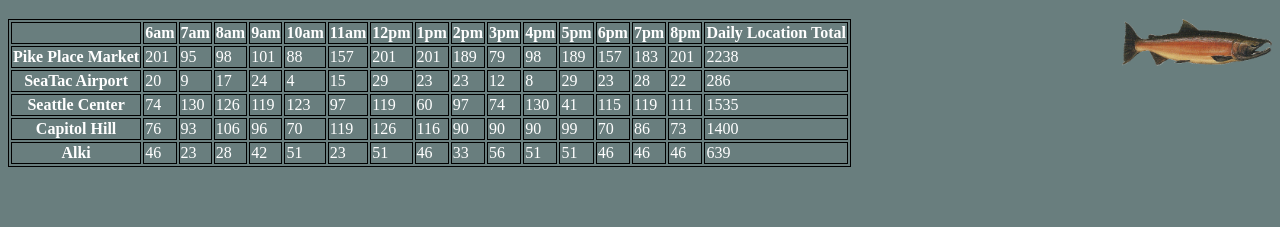
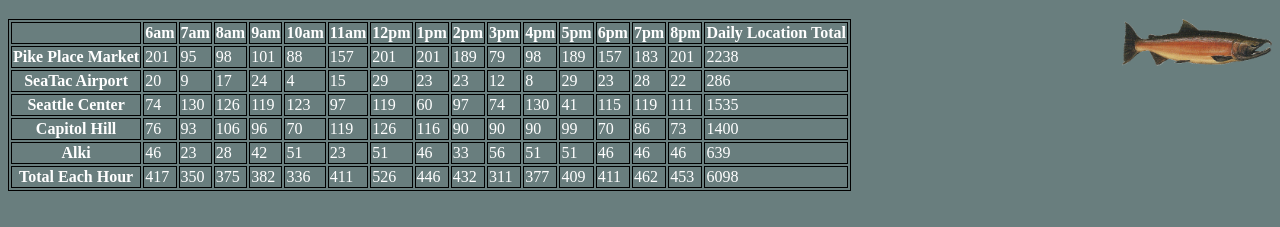
Before and after one commit to kushshrestha01/cookie-stand, a plain HTML site: page sales.html in a window 1280 px wide. Shown: the part 61-288 px from the top of the page. Drawn offline with Linux system fonts and the light colour scheme.

Commit message:
Tuesday assignment completed for resubmission

```diff
--- a/js/app.js
+++ b/js/app.js
@@ -25,13 +25,13 @@
 locationArray.push(location5);
 
 var storeArray = [location1.locationName,location2.locationName,location3.locationName,location4.locationName,location5.locationName,];
-console.log('here is from array ' + storeArray[1]);
+//console.log('here is from array ' + storeArray[1]);
 
 //random number function reference from MDN Math.random docs.
 Store.prototype.randomNumber = function(){
   for(var i=0; i<dailyHours.length; i++){
     this.customersPerHour[i] = Math.floor(Math.random()*(this.max-this.min+1))+this.min;
-    console.log(this.customersPerHour);
+    //console.log(this.customersPerHour);
   }
 };
 
@@ -40,11 +40,11 @@
   var total = 0;
   for(var i = 0; i<dailyHours.length; i++){
     this.cookiesPerHour[i] = Math.ceil(this.customersPerHour[i] * this.averageCookieSale);
-    console.log(this.cookiesPerHour[i]);
+    //console.log(this.cookiesPerHour[i]);
     total += this.cookiesPerHour[i];
   }
   this.totalCookiesSales = total;
-  console.log(total);
+  //console.log(total);
 };
 
 //For location 1 random number and cookies each hour
@@ -67,6 +67,7 @@
 location5.randomNumber(location5);
 location5.cookiesEachHour();
 
+//fill the heading
 var body = document.getElementById('table1');
 var table = document.createElement('table');
 function headingForTime(){
@@ -86,205 +87,60 @@
 }
 headingForTime();
 
-
+// fill the table with locations and cookies per hour value
+function populateCookiesPerHour(){
   for(var j=0; j<5; j++){
     var trEl = document.createElement('tr');
     var thEl = document.createElement('th');
     thEl.textContent = storeArray[j];
-  console.log(thEl.textContent);
+    //console.log(thEl.textContent);
     trEl.appendChild(thEl);
     table.appendChild(trEl);
     body.appendChild(table);
     for(var i=0; i<dailyHours.length; i++){
       var tdEl = document.createElement('td');
       tdEl.textContent = locationArray[j].cookiesPerHour[i];
-    console.log('cookies per hours   '+locationArray[0].cookiesPerHour[i]);
+      //console.log('cookies per hours   '+locationArray[0].cookiesPerHour[i]);
       trEl.appendChild(tdEl);
     }
     tdEl = document.createElement('td');
     tdEl.textContent = locationArray[j].totalCookiesSales;
     trEl.appendChild(tdEl);
   }
+}
+populateCookiesPerHour();
+
+function allTotals(){
+  var trEl = document.createElement('tr');
+  var thEl = document.createElement('th');
+  thEl.textContent = 'Total Each Hour';
+  //console.log(thEl.textContent);
+  trEl.appendChild(thEl);
+  table.appendChild(trEl);
+  var tdEl = document.createElement('td');
+  var dailyTotal = 0;
+  for(var j=0; j<dailyHours.length; j++){
+    var total = 0;
+    for(var i=0; i<5; i++){
+      tdEl.textContent = locationArray[i].cookiesPerHour[j];
+      total =total + parseInt(tdEl.textContent);
+      dailyTotal = dailyTotal + parseInt(tdEl.textContent);
+      //console.log('value here is' + total);
+    }
+    tdEl.textContent = total;
+    //console.log('total sum = ' +tdEl.textContent);
+    trEl.appendChild(tdEl);
+    tdEl = document.createElement('td');
+    trEl.appendChild(tdEl);
+  }
+  tdEl.textContent = dailyTotal;
+  trEl.appendChild(tdEl);
+}
+allTotals();
 
 
-
-//table.appendChild(trEl);
-//body.appendChild(table);
-
-
-// for(var i = 0; i < dailyHours.length; i++){
-//   var trEl = document.createElement('tr');
-//   var tdEl = document.createElement('td');
-//   tdEl.textContent = Store[i].locationName;
-//   trEl.appendChild(tdEl);
-// }
-// table.appendChild(trEl);
-// table.appendChild(table);
-//th for header
-
-
-
-
-
-
-
-/* OLD WAY
-//1st and Pike
-var location1 = {
-  min: 24,
-  max: 65,
-  averageCookieSale: 6.3,
-  totalCookieSale: [],
-  randomtotalsale: function() {
-    for (var i = 0; i < 15; i++){
-      var randomCustomer =  Math.random() * (this.max - this.min) + this.min;
-      this.totalCookieSale[i] = randomCustomer * this.averageCookieSale;
-      this.totalCookieSale.push(i);
-    }
-  },
-};
-location1.randomtotalsale();
-var ulEl = document.getElementById('store1');
-var totalSum1 = 0;
-for (var i = 0; i <15; i++) {
-  // create a <li> element
-  var liEl = document.createElement('li');
-  // give it content
-  var roundedNumber = Math.round(location1.totalCookieSale[i]);
-  liEl.textContent = dailyHours[i] + ' : ' + roundedNumber;
-  console.log('hellooo '+liEl.textContent);
-  totalSum1 = totalSum1 + roundedNumber;
-  console.log('here is the sum ' + totalSum1);
-  // put it in the DOM
-  ulEl.appendChild(liEl);
-}
-
-console.log('here is the sum final' + totalSum1);
-document.getElementById('location1Sum').innerHTML = totalSum1;
-
-//SeaTac Airport
-var location2 = {
-  min: 3,
-  max: 24,
-  averageCookieSale: 1.2,
-  totalCookieSale: [],
-  randomtotalsale: function() {
-    for (var i = 0; i < 15; i++){
-      var randomCustomer =  Math.random() * (this.max - this.min) + this.min;
-      this.totalCookieSale[i] = randomCustomer * this.averageCookieSale;
-      this.totalCookieSale.push(i);
-    }
-  },
-};
-location2.randomtotalsale();
-ulEl = document.getElementById('store2');
-var totalSum2 = 0;
-for (i = 0; i <15; i++) {
-  // create a <li> element
-  liEl = document.createElement('li');
-  var roundedNumber2 = Math.round(location2.totalCookieSale[i]);
-  // give it content
-  liEl.textContent = dailyHours[i] + ' : ' + roundedNumber2;
-  console.log('hellooo '+liEl.textContent);
-  totalSum2 = totalSum2 + roundedNumber2;
-  // put it in the DOM
-  ulEl.appendChild(liEl);
-}
-document.getElementById('location2Sum').innerHTML = totalSum2;
-
-//Seattle Center
-var location3 = {
-  min: 11,
-  max: 38,
-  averageCookieSale: 3.7,
-  totalCookieSale: [],
-  randomtotalsale: function() {
-    for (var i = 0; i < 15; i++){
-      var randomCustomer =  Math.random() * (this.max - this.min) + this.min;
-      this.totalCookieSale[i] = randomCustomer * this.averageCookieSale;
-      this.totalCookieSale.push(i);
-    }
-  },
-};
-location3.randomtotalsale();
-ulEl = document.getElementById('store3');
-var totalSum3 = 0;
-for (i = 0; i <15; i++) {
-  // create a <li> element
-  liEl = document.createElement('li');
-  var roundedNumber3 = Math.round(location3.totalCookieSale[i]);
-  // give it content
-  liEl.textContent = dailyHours[i] + ' : ' + roundedNumber3;
-  console.log('hellooo '+liEl.textContent);
-  totalSum3 = totalSum3 + roundedNumber3;
-  // put it in the DOM
-  ulEl.appendChild(liEl);
-}
-document.getElementById('location3Sum').innerHTML = totalSum3;
-
-//Capitol Hill
-var location4 = {
-  min: 20,
-  max: 38,
-  averageCookieSale: 2.3,
-  totalCookieSale: [],
-  randomtotalsale: function() {
-    for (var i = 0; i < 15; i++){
-      var randomCustomer =  Math.random() * (this.max - this.min) + this.min;
-      this.totalCookieSale[i] = randomCustomer * this.averageCookieSale;
-      this.totalCookieSale.push(i);
-    }
-  },
-};
-location4.randomtotalsale();
-ulEl = document.getElementById('store4');
-var totalSum4 = 0;
-for (i = 0; i <15; i++) {
-  // create a <li> element
-  liEl = document.createElement('li');
-  var roundedNumber4 = Math.round(location4.totalCookieSale[i]);
-  // give it content
-  liEl.textContent = dailyHours[i] + ' : ' + roundedNumber4;
-  console.log('hellooo '+liEl.textContent);
-  totalSum4 = totalSum4 + roundedNumber4;
-  // put it in the DOM
-  ulEl.appendChild(liEl);
-}
-console.log('here is the sum4 '+ totalSum4);
-document.getElementById('location4Sum').innerHTML = totalSum4;
-
-//Alki
-var location5 = {
-  min: 2,
-  max: 16,
-  averageCookieSale: 4.6,
-  totalCookieSale: [],
-  randomtotalsale: function() {
-    for (var i = 0; i < 15; i++){
-      var randomCustomer =  Math.random() * (this.max - this.min) + this.min;
-      this.totalCookieSale[i] = randomCustomer * this.averageCookieSale;
-      this.totalCookieSale.push(i);
-    }
-  },
-};
-location5.randomtotalsale();
-ulEl = document.getElementById('store5');
-var totalSum5 = 0;
-for (i = 0; i <15; i++) {
-  // create a <li> element
-  liEl = document.createElement('li');
-  var roundedNumber5 = Math.round(location5.totalCookieSale[i]);
-  // give it content
-  liEl.textContent = dailyHours[i] + ' : ' + roundedNumber5;
-  console.log('hellooo '+liEl.textContent);
-  totalSum5 = totalSum5 + roundedNumber5;
-  // put it in the DOM
-  ulEl.appendChild(liEl);
-}
-document.getElementById('location5Sum').innerHTML = totalSum5;
-
-//Current Date
-// var d = new Date();
-// console.log('date '+ d);
-// document.getElementById('date').innerHTML = d;
-*/
+// console.log('total cookie sale ' + locationArray[0].cookiesPerHour[0]);
+// console.log('total cookie sale ' + locationArray[1].cookiesPerHour[0]);
+// console.log('total cookie sale ' + locationArray[2].cookiesPerHour[0]);
+// console.log('total cookie sale ' + locationArray[3].cookiesPerHour[0]);
+// console.log('total cookie sale ' + locationArray[4].cookiesPerHour[0]);
```
Also changed, not shown: index.html (+0 -2 lines), sales.html (+0 -33 lines), 1 other file. Lines whose indentation alone changed are shown as unchanged.
